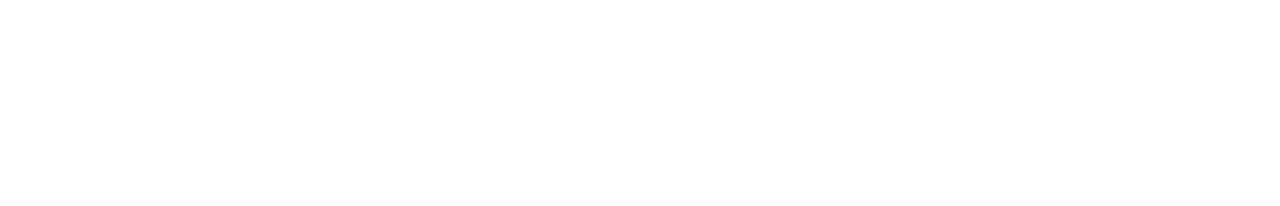
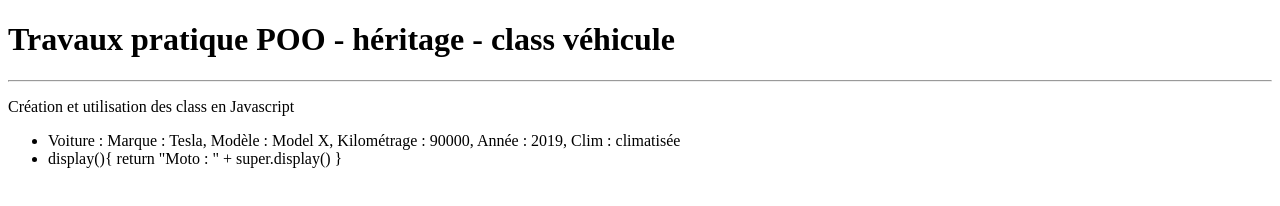
Before and after one commit to Lucalme/exos, a plain HTML site: page exos/exoPOO/index.html in a window 1280 px wide. Drawn offline with Linux system fonts and the light colour scheme.

Commit message:
POO fin exo

```diff
--- a/exos/exoPOO/Classes/voiture.js
+++ b/exos/exoPOO/Classes/voiture.js
@@ -8,7 +8,7 @@ export class voiture extends vehicule {
     }
 
     display(){
-        return "Voiture : " + super.display()
+        return "Voiture : " + super.display() + ", Clim : "+this.clim
     }
 
 }
--- a/exos/exoPOO/index.html
+++ b/exos/exoPOO/index.html
@@ -1,13 +1,21 @@
 <!DOCTYPE html>
 <html lang="en">
+
 <head>
     <meta charset="UTF-8">
     <meta http-equiv="X-UA-Compatible" content="IE=edge">
     <meta name="viewport" content="width=device-width, initial-scale=1.0">
-    <script src="main.js"  type="module" defer></script>
+    <script src="main.js" type="module" defer></script>
     <title>Document</title>
 </head>
+
 <body>
+    <h1>Travaux pratique POO - héritage - class véhicule</h1>
+    <hr>
+    <p>Création et utilisation des class en Javascript</p>
+    <ul id="list">
 
+    </ul>
 </body>
+
 </html>
--- a/exos/exoPOO/main.js
+++ b/exos/exoPOO/main.js
@@ -2,6 +2,7 @@ import { moto } from "./Classes/moto.js";
 import {vehicule} from "./Classes/vehicule.js"
 import {voiture} from "./Classes/voiture.js"
 
-let m = new voiture("Yamaha", "SuperRider", 30000, 2019)
+let m = new voiture("Tesla", "Model X", 90000, 2019, 'climatisée')
+let n = new moto("Yamaha", "SuperCharger", 45000, 2018 )
 
-console.log(m.display())
+document.querySelector("#list").innerHTML += "<li>" + m.display() + "</li><li>" +n.display +'</li>'
```
